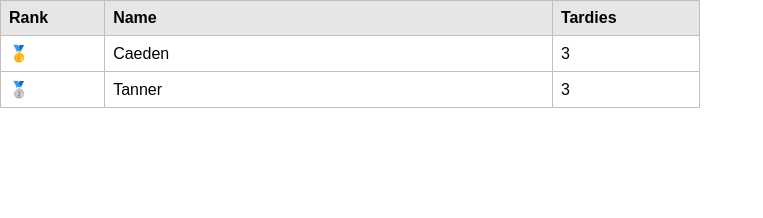
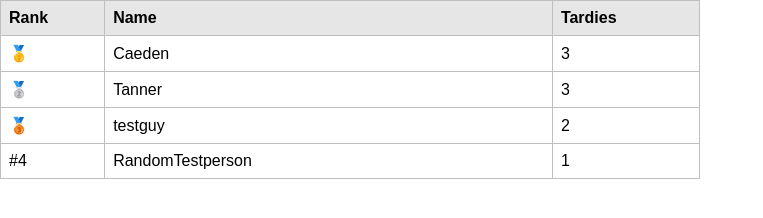
Before and after one commit to Waffleings/waffleings.github.io, a plain HTML site: page tardyleaderboard.html in a window 1280 px wide. Shown: the whole page, without its empty margins (0-763 px from the left). Drawn offline with Linux system fonts and the light colour scheme.

Commit message:
Update tardyleaderboard.html

```diff
--- a/tardyleaderboard.html
+++ b/tardyleaderboard.html
@@ -55,6 +55,8 @@ td{
 
 let people = [
     {name: "Caeden", tardies: 3},
+    {name: "RandomTestperson", tardies: 1},
+    {name: "testguy", tardies: 2},
     {name: "Tanner", tardies: 3}
 ];
 
```
